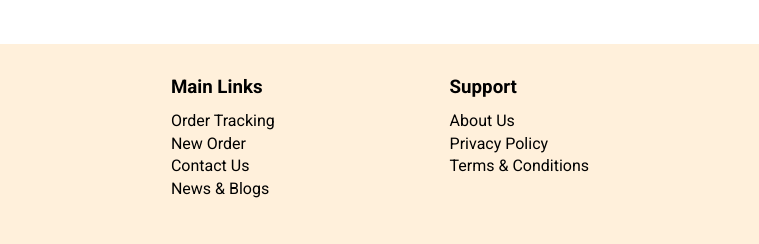
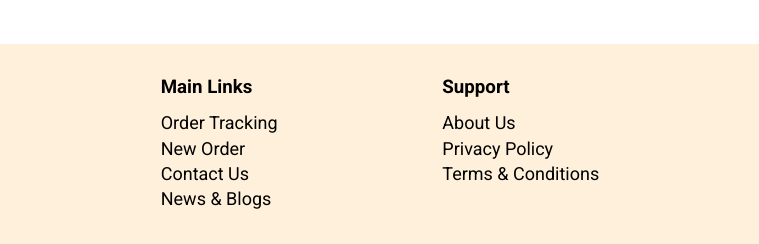
Before and after one commit to gouravkamble9/task-1, a plain HTML site: page index.html in a window 1280 px wide. Shown: the part 1896-2140 px from the top of the page, 274-1033 px from the left. Drawn offline with Linux system fonts and the light colour scheme.

Commit message:
footer font size

```diff
--- a/style.css
+++ b/style.css
@@ -252,6 +252,10 @@ footer{
     gap: 0;
 }
 
+.link_lists ul li{
+    font-size: 18px;
+}
+
 .link_lists {
     display: flex;
     flex-direction: column;
```
